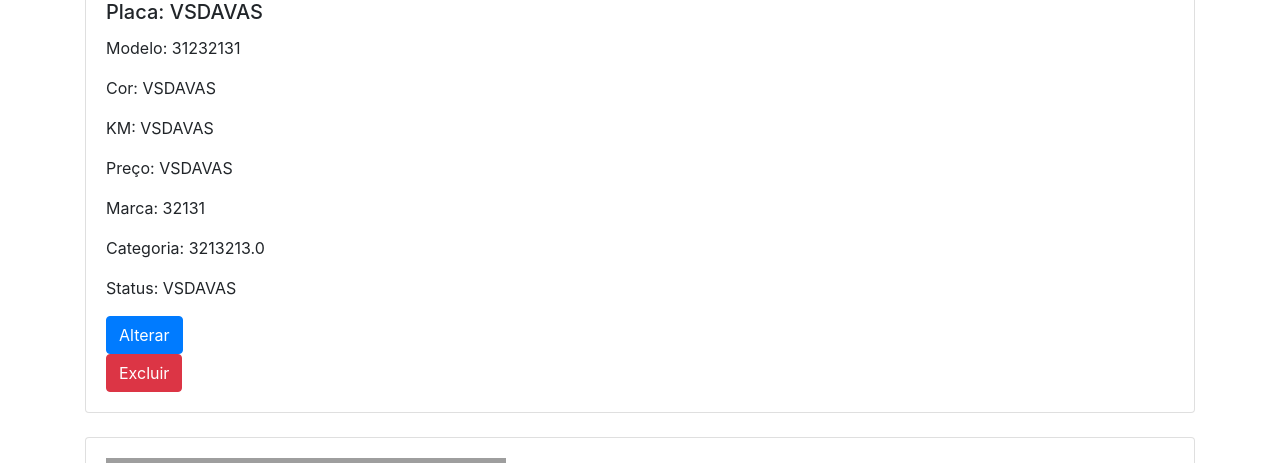
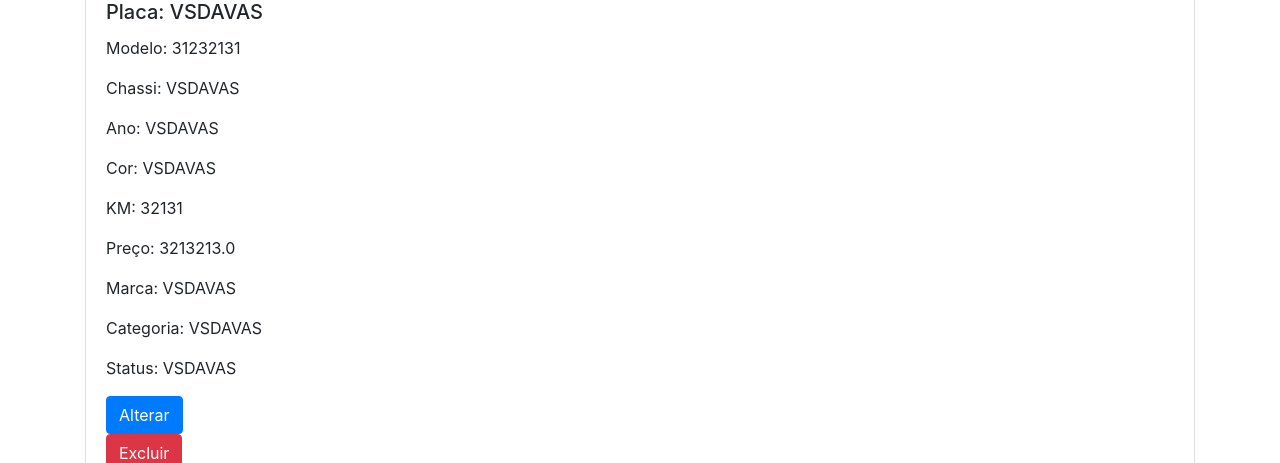
Before and after one commit to Gabrielmemoli/UAM-A3-CONTROLE-DE-ESTOQUE, a Flask app: page /portfolio in a window 1280 px wide. Shown: the part 658-1121 px from the top of the page. Run offline with Flask 3, Linux system fonts and the light colour scheme; data comes from the database, SQL or seed files in the repository; both versions use the stored data as it was before the commit; some libraries are stand-ins or nearby versions; grey boxes are pictures that could not be loaded.

Commit message:
Bug Fix - Cars Register and Portfolio

```diff
--- a/website/app.py
+++ b/website/app.py
@@ -58,6 +58,8 @@ def edit_carro(placa):
     if request.method == 'POST':
         # Obter os novos valores dos campos do formulário de edição
         modelo = request.form['modelo']
+        chassi = request.form['chassi']
+        ano = request.form['ano']
         cor = request.form['cor']
         km = request.form['km']
         preco = request.form['preco']
@@ -66,8 +68,8 @@ def edit_carro(placa):
         status = request.form['status']
 
         # Executar a query SQL para atualizar as informações do veículo
-        cursor.execute("UPDATE veiculos SET modelo = ?, cor = ?, km = ?, preco = ?, marca = ?, categoria = ?, status = ? WHERE placa = ?",
-                       (modelo, cor, km, preco, marca, categoria, status, placa))
+        cursor.execute("UPDATE veiculos SET modelo = ?, chassi = ?, ano = ?, cor = ?, km = ?, preco = ?, marca = ?, categoria = ?, status = ? WHERE placa = ?",
+                       (modelo, chassi, ano, cor, km, preco, marca, categoria, status, placa))
         conn.commit()
 
         # Redirecionar para a página de portfólio após a edição
--- a/website/templates/portfolio.html
+++ b/website/templates/portfolio.html
@@ -35,12 +35,14 @@
                     <img src="{{ veiculo[8] }}" alt="Imagem do veículo" class="img-fluid">
                     <h5 class="card-title">Placa: {{ veiculo[0] }}</h5>
                     <p class="card-text">Modelo: {{ veiculo[1] }}</p>
-                    <p class="card-text">Cor: {{ veiculo[2] }}</p>
-                    <p class="card-text">KM: {{ veiculo[3] }}</p>
-                    <p class="card-text">Preço: {{ veiculo[4] }}</p>
-                    <p class="card-text">Marca: {{ veiculo[5] }}</p>
-                    <p class="card-text">Categoria: {{ veiculo[6] }}</p>
-                    <p class="card-text">Status: {{ veiculo[7] }}</p>
+                    <p class="card-text">Chassi: {{ veiculo[2] }}</p>
+                    <p class="card-text">Ano: {{ veiculo[3] }}</p>
+                    <p class="card-text">Cor: {{ veiculo[4] }}</p>
+                    <p class="card-text">KM: {{ veiculo[5] }}</p>
+                    <p class="card-text">Preço: {{ veiculo[6] }}</p>
+                    <p class="card-text">Marca: {{ veiculo[7] }}</p>
+                    <p class="card-text">Categoria: {{ veiculo[8] }}</p>
+                    <p class="card-text">Status: {{ veiculo[9] }}</p>
                     <form action="/edit_carro/{{ veiculo[0] }}" method="GET">
                       <button type="submit" class="btn btn-primary">Alterar</button>
                     </form>
```
Also changed, not shown: website/templates/edit_carro.html (+14 -6 lines), banco.db (deleted), website/banco.db.
